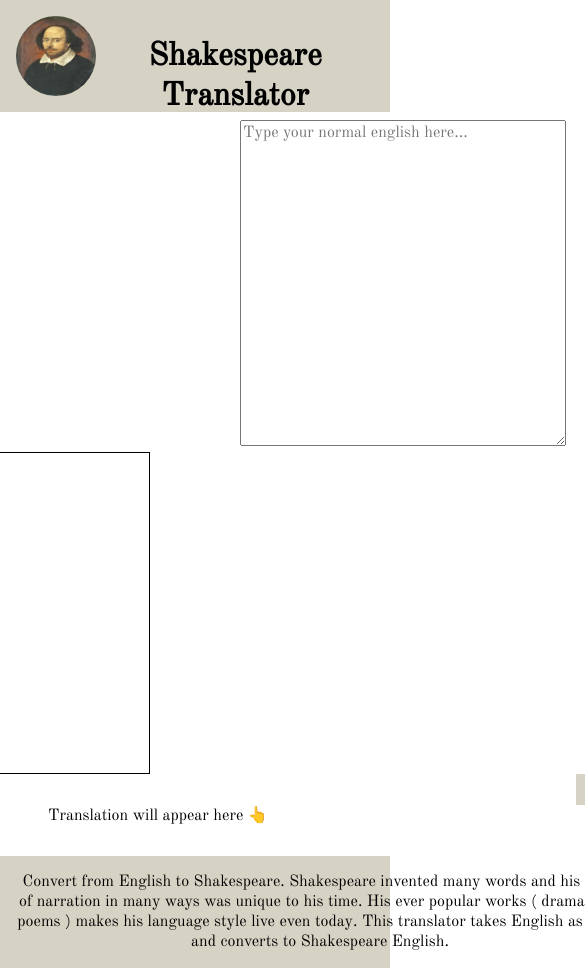
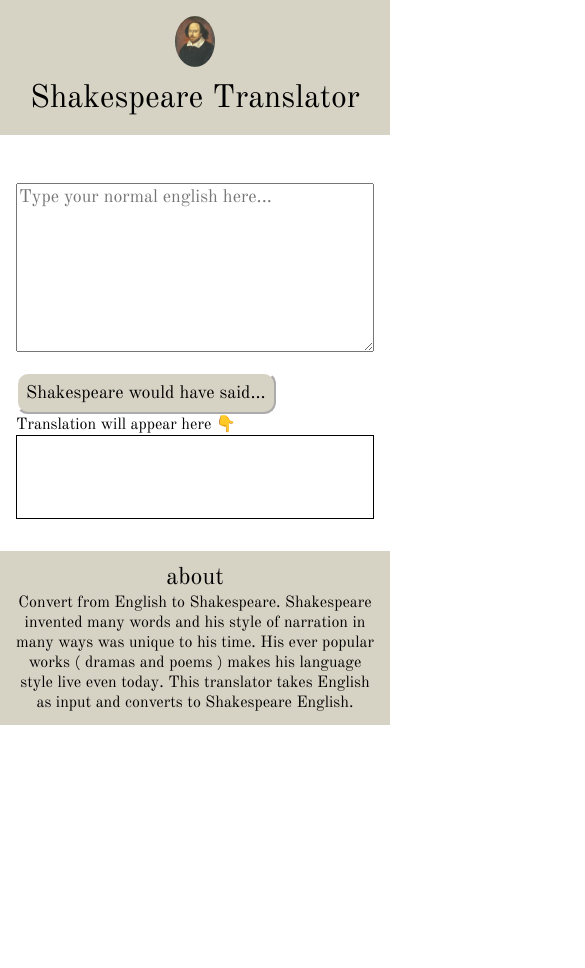
Before and after one commit to msdeshmukh009/shakespeare-translator, a plain HTML site: page index.html in a window 390 px wide. Shown: the top 968 px of the page, 585 px wide, since content can reach past the window. After the commit the page ends 844 px from the top, so only its background shows below. Drawn offline with nearby package versions, Linux system fonts and the light colour scheme.

Commit message:
changed whole layout for mobile

```diff
--- a/index.html
+++ b/index.html
@@ -10,25 +10,29 @@
     <link href="icon/favicon.ico" rel="icon"/>
 </head>
 <body>
-    <header >
+    <nav >
+    <img class="hero-img" src="shakespeare-67698_1920.jpg" alt="Shakespeare-img">
+    <div>Shakespeare Translator<div>
+    </nav>
 
-        <img class="hero-img" src="shakespeare-67698_1920.jpg" alt="Shakespeare-img">
-
-    <h1 class="hero-heading">Shakespeare Translator</h1>
-    </header>
-    <div class="contents">
+    <main>
         <textarea  id="input-txt" placeholder="Type your normal english here..."  ></textarea>
+        <br>
+        <button id="btn-translate">Shakespeare would have said...</button>
+        <br>
+        <div>Translation will appear here 👇</div>
         <div id="output-txt" ></div>
-        <button id="btn-translate">Shakespeare would have said...</button>
-        <div>Translation will appear here 👆</div>
-
-    </div>
+    </main>
 
     <footer >
+        <div style="font-size: x-large;">about</div>
+
         <p class="footer-txt">Convert from English to Shakespeare. Shakespeare invented many words and his
             style of narration in many ways was unique to his time. His ever popular
              works ( dramas and poems ) makes his language style live even today.
              This translator takes English as input and converts to Shakespeare English.</p>
     </footer>
+
+
 </body>
 </html>
--- a/styles.css
+++ b/styles.css
@@ -1,78 +1,79 @@
 @import url('https://fonts.googleapis.com/css2?family=Old+Standard+TT&display=swap');
+* {
+    box-sizing: border-box;
+}
 body{
     font-family: 'Old Standard TT', serif;
     margin: 0rem;
 }
 :root{
     --primary-color:#D6D2C4;
+    --width:600px;
+}
+
+/* nav-bar */
+nav{
+    font-size: 2rem;
+    padding: 1rem;
+    background-color: var(--primary-color);
+    text-align: center;
+}
+.hero-img{
+    width:40px;
+    border-radius: 50%;
 
 }
-.contents{
-    margin-left: 15rem ;
-}
-/* heading */
-header{
-
-    background-color: var(--primary-color);
-    height: 5rem;
+/* main */
+main{
+    margin: auto;
     padding: 1rem;
-    margin-bottom: 0.5rem;
-}
-.hero-img{
-    float: left;
-    width: 5rem;
-    height: 5rem;
-    border-radius: 80%;
-    margin-left: 0rem;
-}
-.hero-heading{
-    text-align: center;
-    font-weight: bolder;
+    max-width: var(--width);
 }
 /* input */
 #input-txt{
-    display: inline;
-    height: 20rem;
-    width: 20rem;
-    font: inherit
-
+    box-sizing: border-box;
+    display: block;
+    font-size: large;
+    width: 100%;
+    min-height: 20vh;
+    font-family: inherit;
+    margin-top: 2rem;
 }
 /* button */
 #btn-translate{
-   display: inline;
-text-decoration: none;
-background-color: var(--primary-color);
-width: 14rem;
-padding: 0.5rem;
-margin-left: 36rem;
-
-border: none;
+    background-color: var(--primary-color);
+    color: black;
+    font: inherit;
+    font-size: large;
+    padding: 0.5rem 0.5rem;
+    border-color: white;
+    /* border: none; */
+    border-radius: 12px;
+    cursor: pointer;
 }
 /* output */
+
 #output-txt{
-    display:inline-flex;
-    float: right;
-    height: 20rem;
-    width: 20rem;
-    margin-right:15rem;
-    margin-left: 10rem;
-    border: solid black 1px;
-    font: inherit;
-
+    box-sizing: border-box;
+    border: 1px solid black;
+    width: 100%;
+    padding: 1rem;
+    font-size: large;
+    min-height: 10vh;
+    max-height: 20vh;
+    overflow:scroll;
 }
 /* footer */
 footer{
-    margin-top: 1.9rem;
+    margin-top: 1rem;
+    margin-bottom: 0px;
+    width: 100%;
+    padding: 0.75rem;
     background-color: var(--primary-color);
-    padding: 1rem;
+    text-align: center;
 }
 .footer-txt{
+    max-width:var(--width);
     margin: auto;
-    width: 38rem;
-    text-align: center;
+
 }
-div{
-    display: inline;
-    text-align: center;
-    margin-left: 3rem;
-}
```
